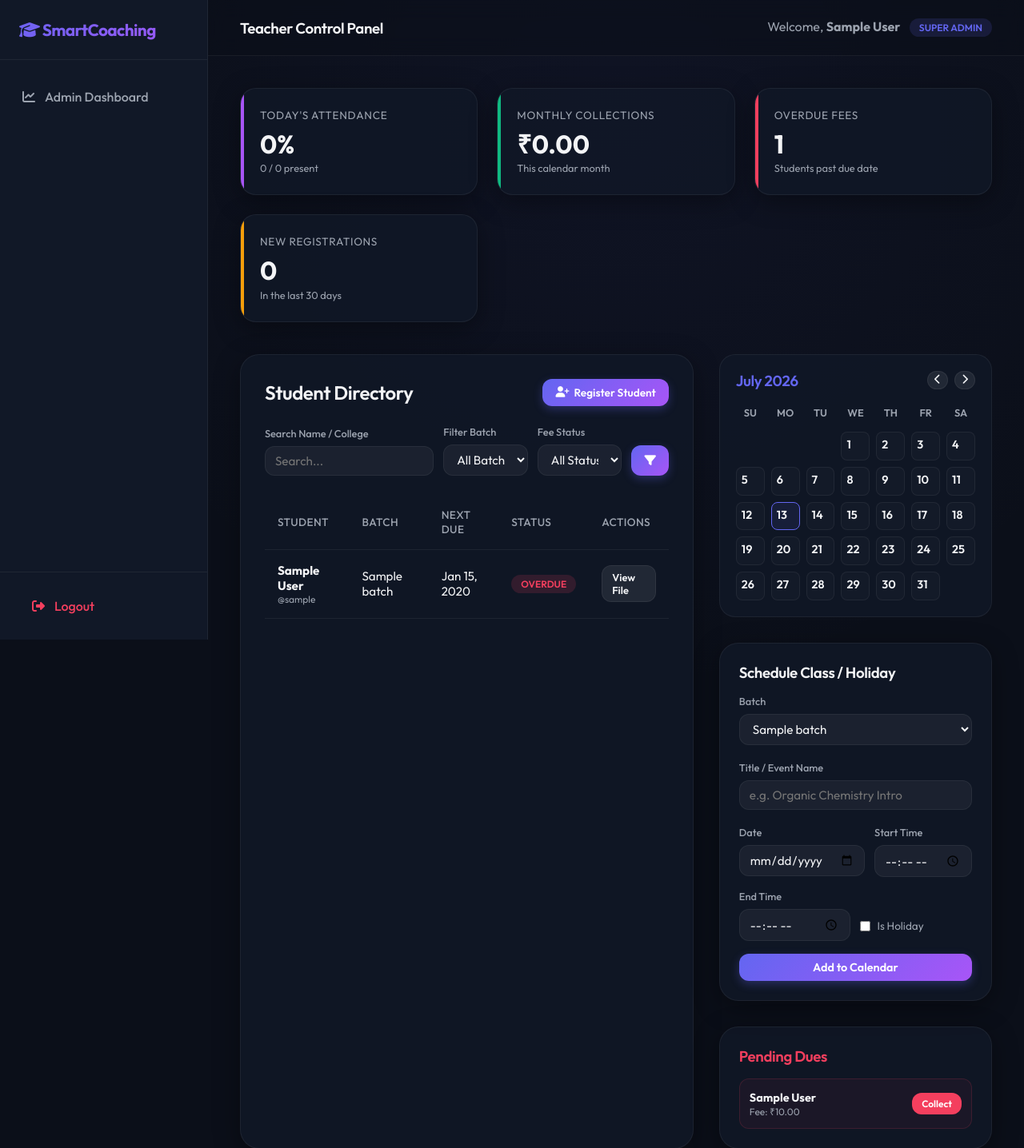
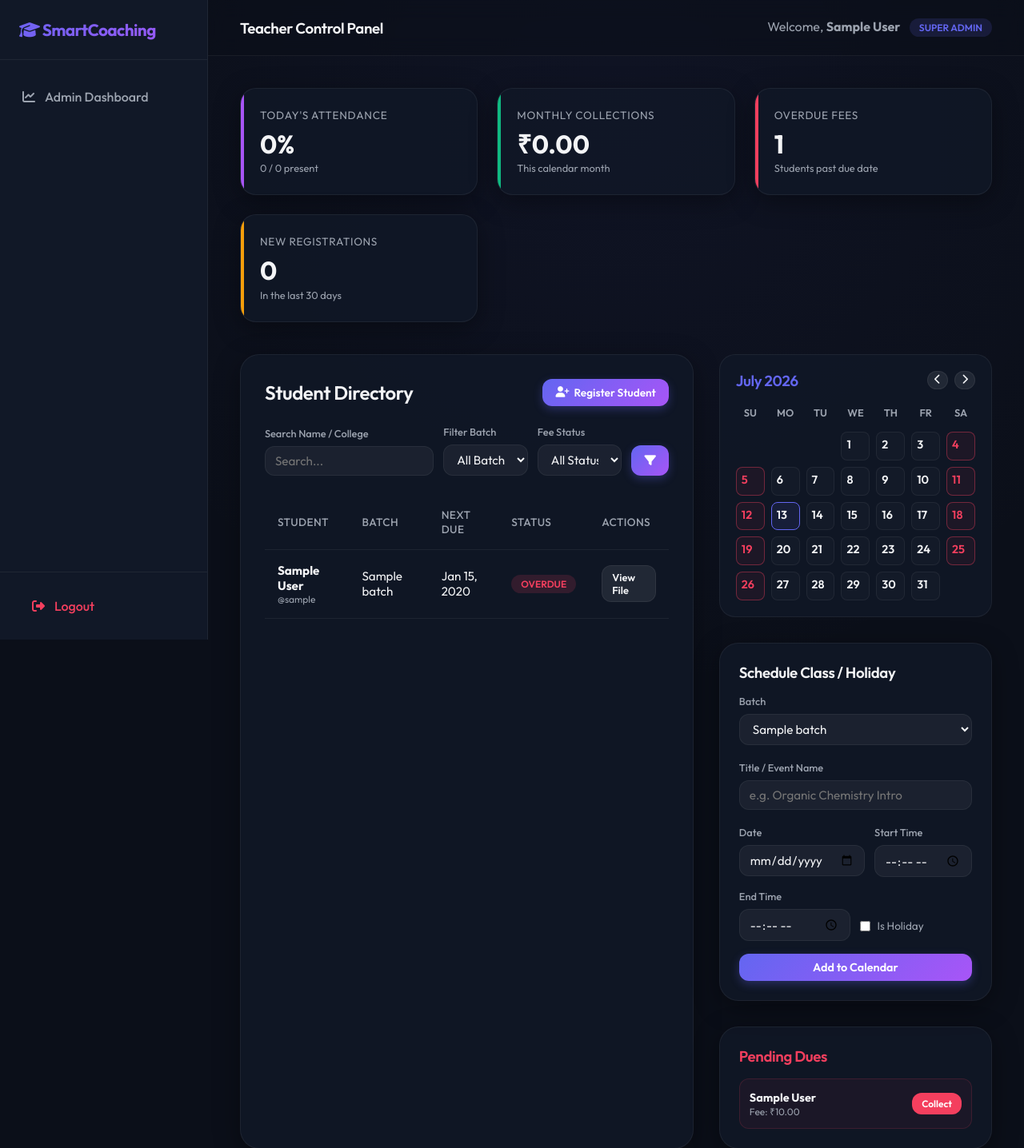
Before and after one commit to amnandan9/anthony, a Django app: page /dashboard/teacher/ in a window 1280 px wide. Shown: the top 1436 px of the page at 80% size. Run offline with Django 5.2, Linux system fonts and the light colour scheme; a user stored in the database is signed in; tables that the repository leaves empty hold one stand-in row (values such as "Sample post").

Commit message:
Highlight Saturdays and Sundays as holidays in dashboard calendar unless student attendance was logged

```diff
--- a/templates/coaching/teacher_dashboard.html
+++ b/templates/coaching/teacher_dashboard.html
@@ -3,6 +3,18 @@
 {% block title %}Teacher Dashboard{% endblock %}
 {% block active_teacher_dashboard %}active{% endblock %}
 {% block page_title %}Teacher Control Panel{% endblock %}
+
+{% block extra_head %}
+<style>
+    .calendar-day.weekend-holiday {
+        border-color: rgba(244, 63, 94, 0.4) !important;
+        background-color: rgba(244, 63, 94, 0.06) !important;
+    }
+    .calendar-day.weekend-holiday .calendar-day-number {
+        color: var(--accent-rose) !important;
+    }
+</style>
+{% endblock %}
 
 {% block content %}
 <!-- KPI Indicators -->
@@ -222,6 +234,8 @@
         {% endfor %}
     ];
 
+    const attendanceDates = {{ attendance_dates_json|safe }};
+
     let currentYear = new Date().getFullYear();
     let currentMonth = new Date().getMonth();
 
@@ -269,6 +283,16 @@
 
             if (dateStr === todayStr) {
                 dayEl.classList.add('today');
+            }
+
+            // Check if day is weekend (Sat/Sun) and has no attendance recorded
+            const dateObj = new Date(year, month, d);
+            const dayOfWeek = dateObj.getDay(); // 0 = Sunday, 6 = Saturday
+            const isWeekend = (dayOfWeek === 0 || dayOfWeek === 6);
+            const hasAttendance = attendanceDates.includes(dateStr);
+
+            if (isWeekend && !hasAttendance) {
+                dayEl.classList.add('weekend-holiday');
             }
 
             dayEl.innerHTML = `<span class="calendar-day-number">${d}</span>`;
```
